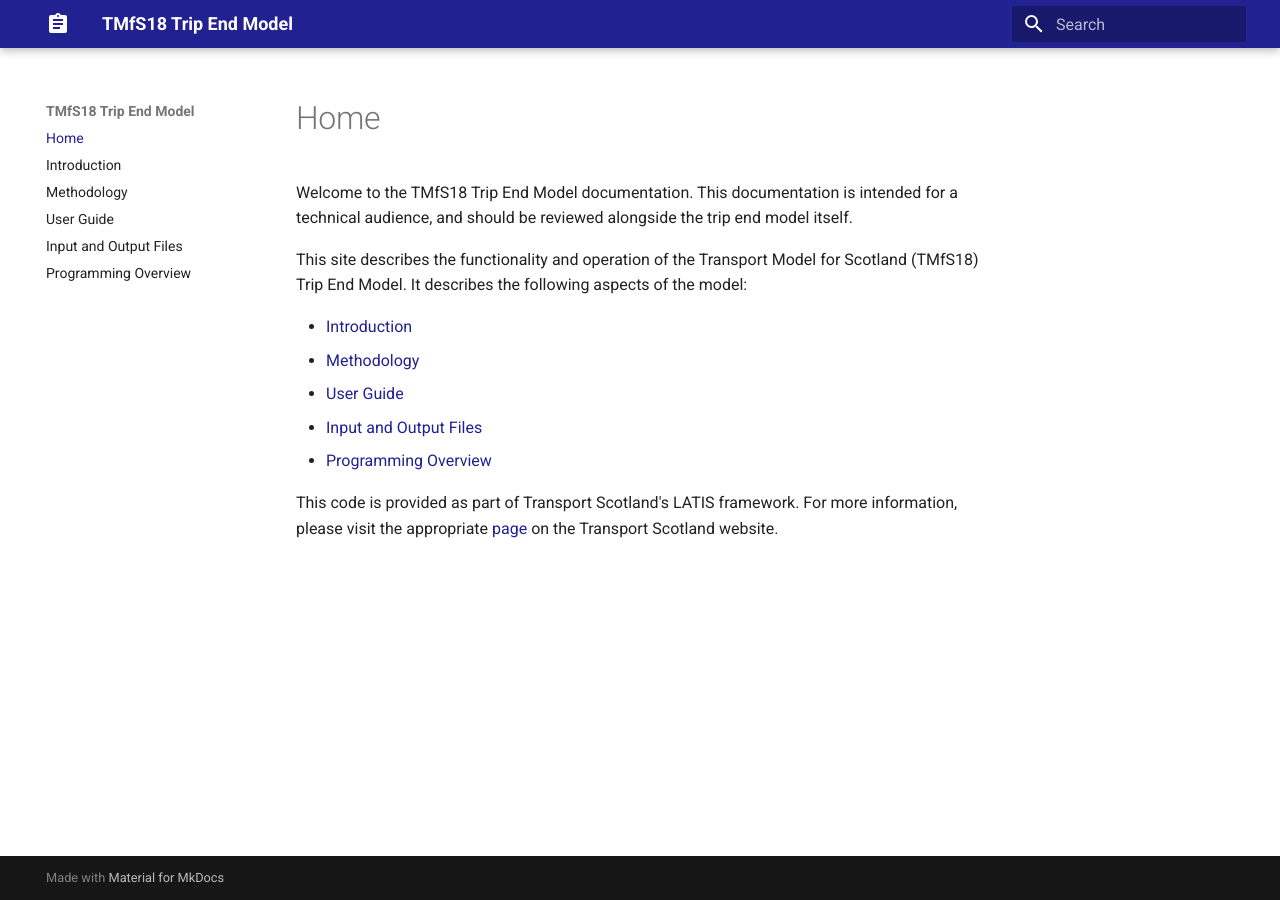
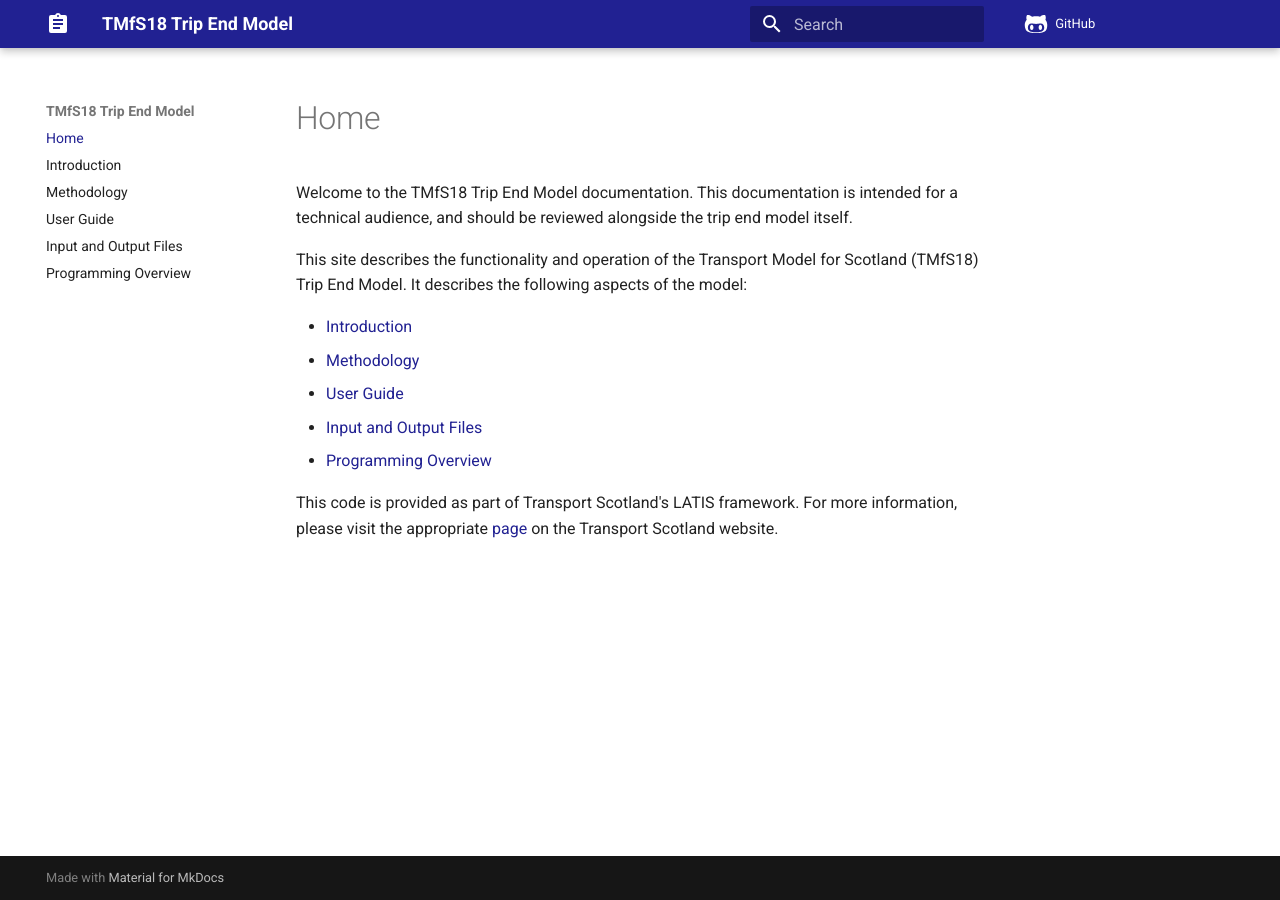
Before and after one commit to TransportScotland/tmfs18-trip-end-model, an MkDocs documentation site: the page built from docs/index.md, in a window 1280 px wide. Built offline with MkDocs 1.6.1 and Material for MkDocs 9.7.7, drawn with Linux system fonts in a browser that asks for light colours; comment, search, counter and statistics services are not loaded.

Commit message:
[DOCS] Add Github link to all pages

```diff
--- a/mkdocs.yml
+++ b/mkdocs.yml
@@ -1,4 +1,5 @@
 site_name: TMfS18 Trip End Model
+repo_url: https://github.com/TransportScotland/tmfs18-trip-end-model
 
 # This should be set to true (which is the default) for remote verisons, but
 # when developing locally you may want to uncomment this line:
@@ -8,6 +9,7 @@
   name: material
   icon:
     logo: material/clipboard-text
+    repo: fontawesome/brands/github-alt
 
 markdown_extensions:
   - abbr
```
